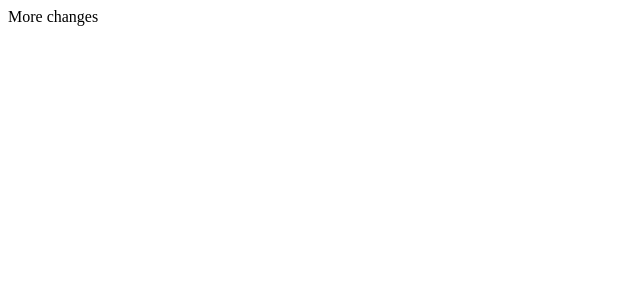
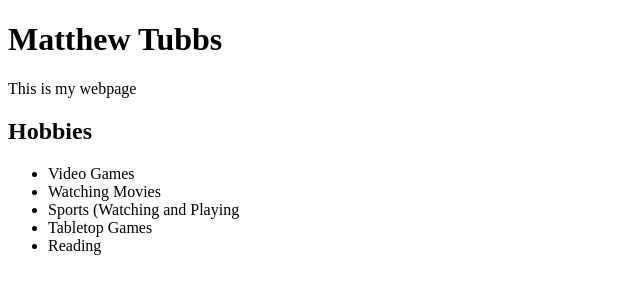
Before and after one commit to LordMamoo456/Project-1, a plain HTML site: page index.html in a window 1280 px wide. Shown: the whole page, without its empty margins (0-640 px from the left). Drawn offline with Linux system fonts and the light colour scheme.

Commit message:
added text to webpage

```diff
--- a/index.html
+++ b/index.html
@@ -1,2 +1,18 @@
-<html></html>
-More changes
+<!DOCTYPE html>
+<html>
+    <head>
+        <title>Project 1</title>
+    </head>
+    <body>
+        <h1>Matthew Tubbs</h1>
+        <p>This is my webpage</p>
+        <h2>Hobbies</h2>
+        <ul>
+            <li>Video Games</li>
+            <li>Watching Movies</li>
+            <li>Sports (Watching and Playing</li>
+            <li>Tabletop Games</li>
+            <li>Reading</li>
+        </ul>
+    </body>
+</html>
```
